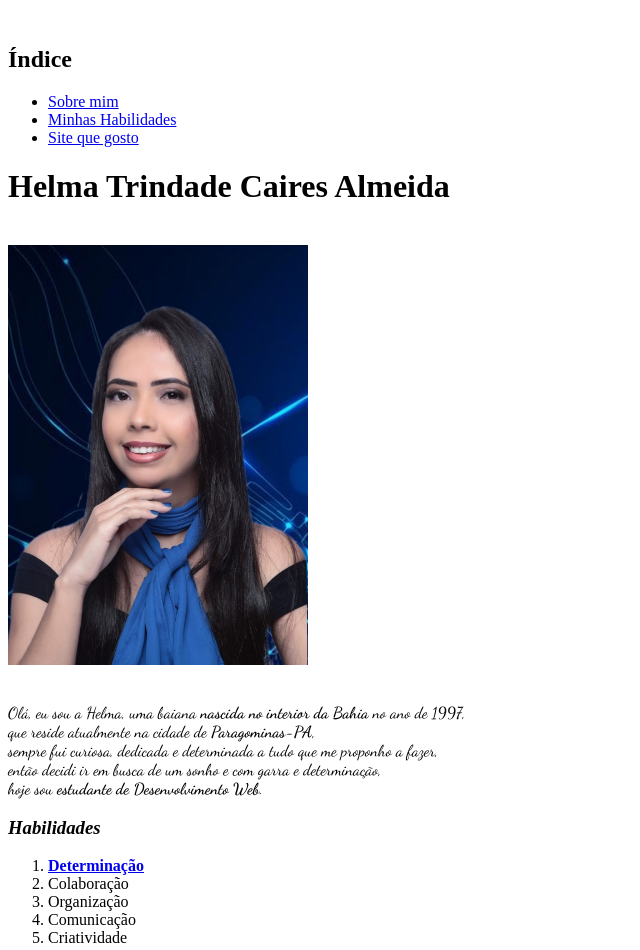
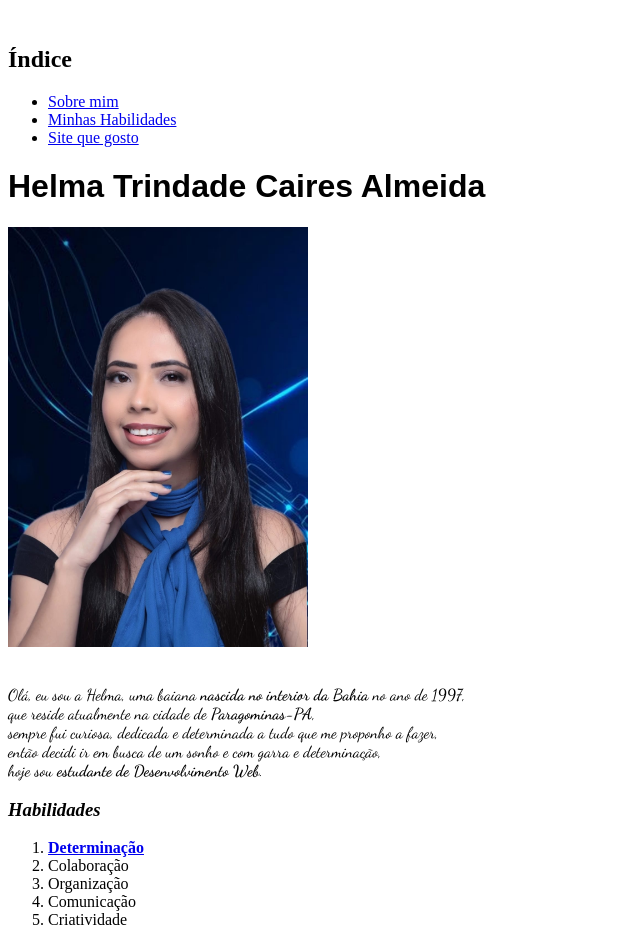
Before and after one commit to helmatrindade/helmatrindade.github.io, a plain HTML site: page index.html in a window 1280 px wide. Shown: the top 950 px of the page, without its empty margins (0-640 px from the left). Drawn offline with Linux system fonts and the light colour scheme.

Commit message:
Adiciona nova fonte ao meu nome

```diff
--- a/index.html
+++ b/index.html
@@ -13,6 +13,9 @@
            p{
             font-family: 'Dancing Script';
            }
+           h1{
+            font-family:sans-serif
+           }
         </style>
 </head>
 <body>
@@ -25,7 +28,6 @@
 
     </ul>
     <h1>Helma Trindade Caires Almeida</h1>
-  <br>
     <img src="helma.jpeg" alt="Helma Trindade, estudante de desenvolvimento Web" width="300px">
     <br>
     <br>
```
